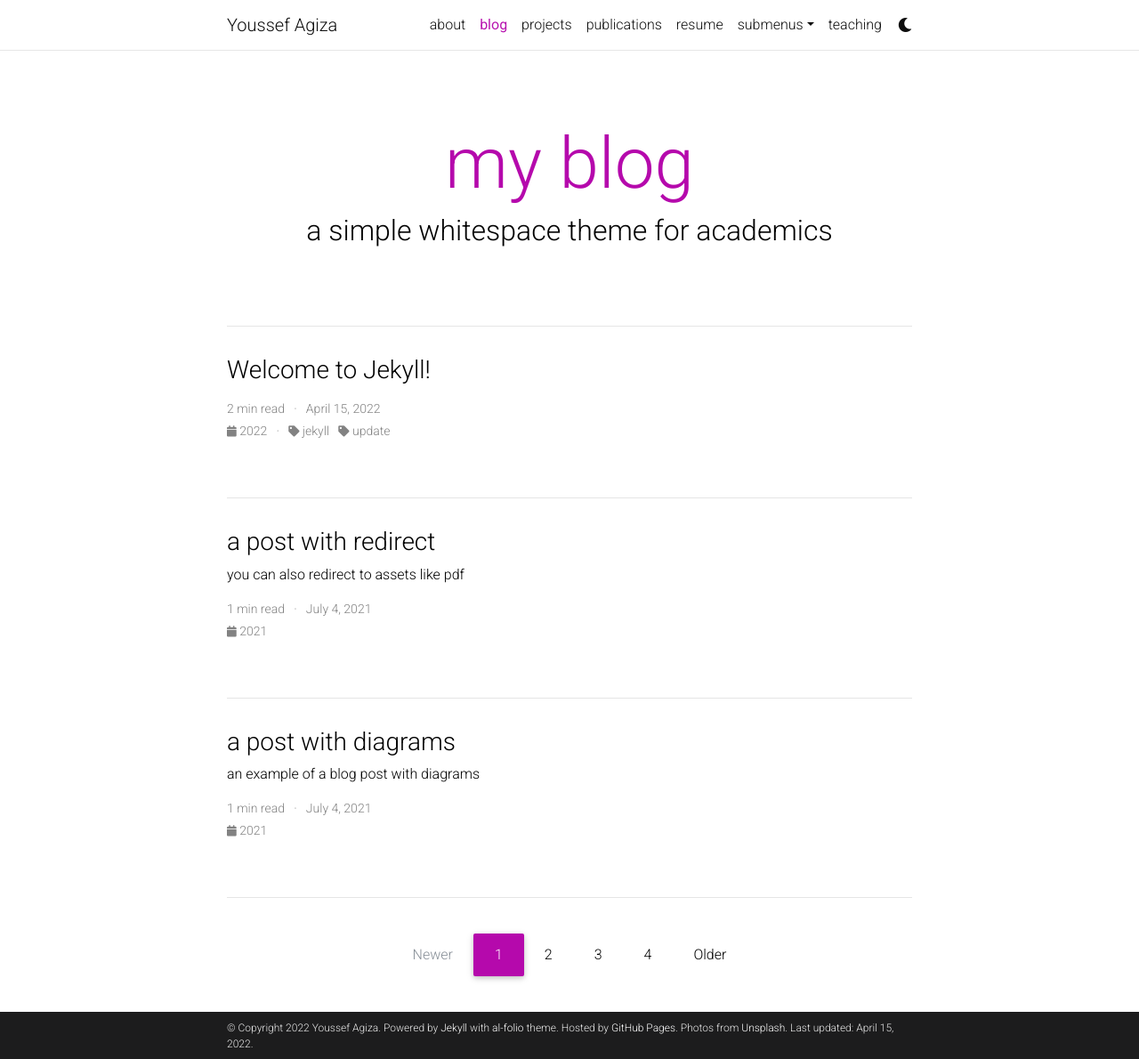
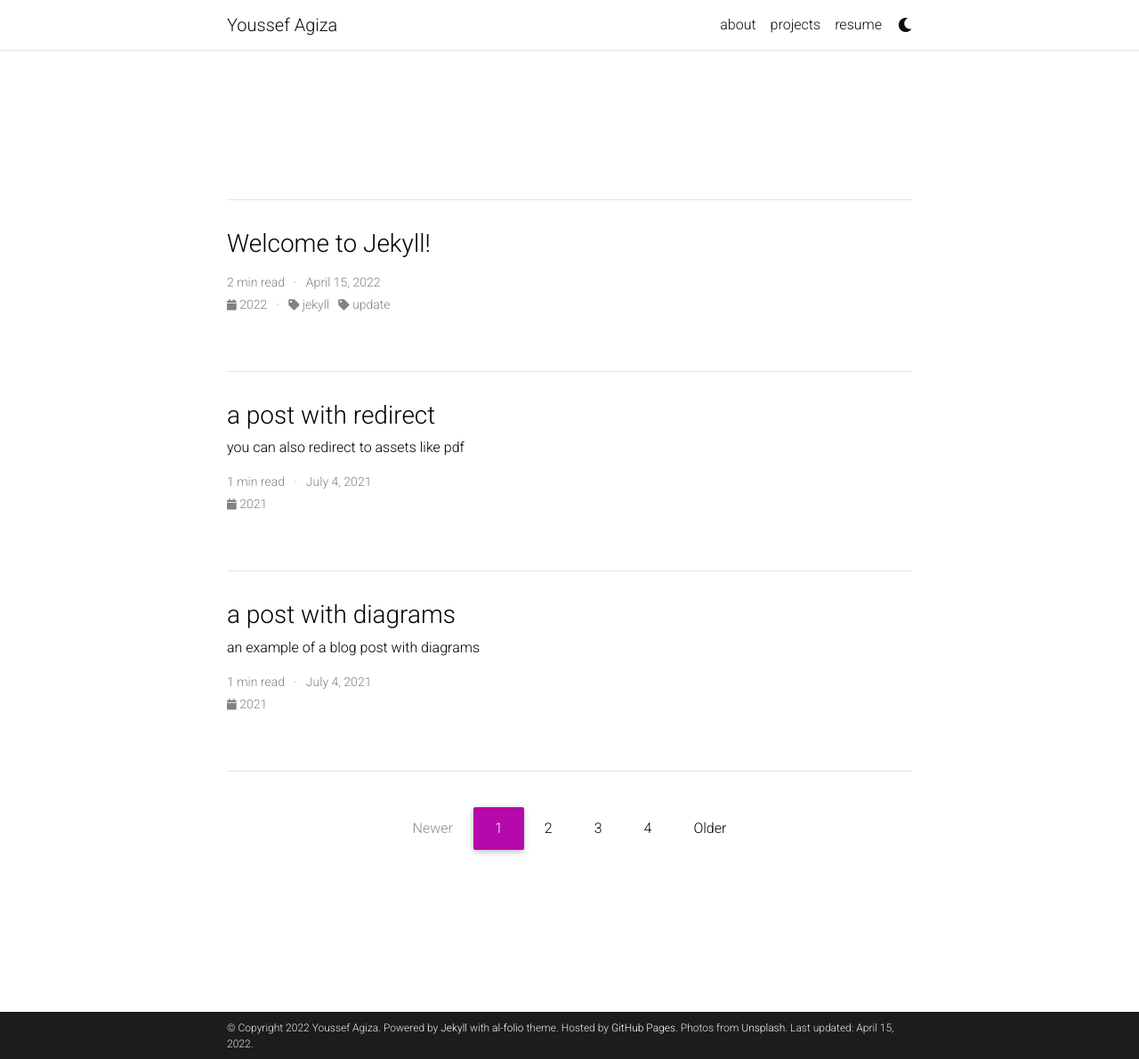
Before and after one commit to Youssef-Agiza/Youssef-Agiza.github.io, a Jekyll site: the page built from blog/index.html, in a window 1280 px wide and 1190 px high. Shown: the whole window at 89% size. Built offline with Jekyll 4.4.1, drawn with Linux system fonts in a browser that asks for light colours; full-size pictures stand in for the smaller copies a plugin makes; the list of posts is cut into pages by our own code; comment, search, counter and statistics services are not loaded; a style sheet for code colours, icons or effects is not loaded.

Commit message:
removes uneeded navbar tabs(files not deleted)

```diff
--- a/_config.yml
+++ b/_config.yml
@@ -83,9 +83,9 @@ panelbear_analytics: # panelbear analytics site ID (format: XXXXXXXXX)
 # Blog
 # -----------------------------------------------------------------------------
 
-blog_name: my blog #al-folio # your blog must have a name for it to show up in the nav bar
-blog_description: a simple whitespace theme for academics
-permalink: /blog/:year/:title/
+blog_name: #my blog #al-folio # your blog must have a name for it to show up in the nav bar
+blog_description: #a simple whitespace theme for academics
+permalink: #/blog/:year/:title/
 
 # Pagination
 pagination:
--- a/_pages/projects.md
+++ b/_pages/projects.md
@@ -35,10 +35,15 @@ horizontal: false
   {% endfor %}
 
 {%- else -%}
+
 <!-- Display projects without categories -->
-  {%- assign sorted_projects = site.projects | sort: "importance" -%}
+
+{%- assign sorted_projects = site.projects | sort: "importance" -%}
+
   <!-- Generate cards for each project -->
-  {% if page.horizontal -%}
+
+{% if page.horizontal -%}
+
   <div class="container">
     <div class="row row-cols-2">
     {%- for project in sorted_projects -%}
```
Also changed, not shown: other parts of _pages/projects.md (+1 -1 lines), _pages/dropdown.md (+6 -5 lines), _pages/publications.md (+3 -0 lines), _pages/teaching.md (+1 -0 lines).
